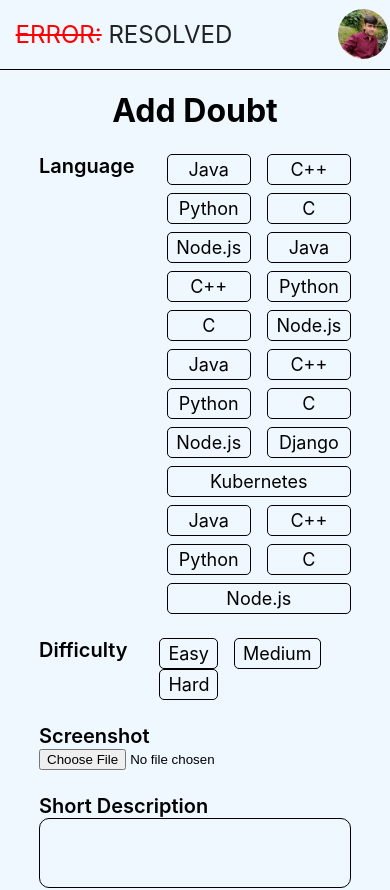
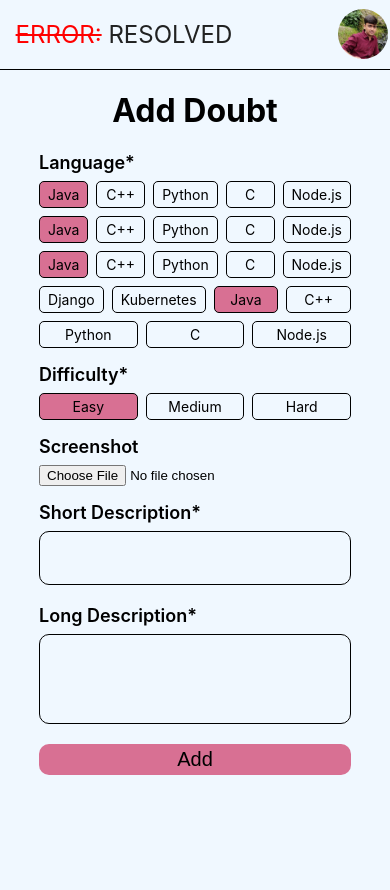
Before and after one commit to arpitgoyal442/Error-Resolved, a Next.js app: page /student/new-doubt in a window 390 px wide. Shown: the top 890 px of the page. After the commit the page ends 844 px from the top, so only its background shows below. Built offline with nearby package versions, Linux system fonts and the light colour scheme.

Commit message:
new-doubt page

```diff
--- a/pages/student/new-doubt.js
+++ b/pages/student/new-doubt.js
@@ -1,3 +1,4 @@
+import { useState } from "react";
 import Navbar from "../../components/Navbar";
 
 const topics = [
@@ -26,51 +27,63 @@ const topics = [
 ];
 
 function add() {
+	const [language, setLanguage] = useState(topics[0]),
+		[difficulty, setDifficulty] = useState(1),
+		[screenshot, setScreenshot] = useState(null),
+		[shortDesc, setShortDesc] = useState(""),
+		[longDesc, setLongDesc] = useState("");
 	return (
 		<div className="addDoubt">
 			<Navbar />
-
 			<div className="addDoubt_body">
 				<h1 className="addDoubt_mainHead">Add Doubt</h1>
 
 				<div className="addDoubt_form">
 					<div className="addDoubt_language">
-						<label htmlFor="" className="addDoubt_heading">
-							Language
+						<label className="addDoubt_heading">
+							Language*
 						</label>
 						<div className="list">
 							{topics.map((t, i) => (
-								<p key={i}>{t}</p>
+								<p key={i} className={language===t?'active':undefined} onClick={() => setLanguage(t)}>{t}</p>
 							))}
 						</div>
 					</div>
 					<div className="addDoubt_difficulty">
-						<label htmlFor="" className="addDoubt_heading">
-							Difficulty
+						<label className="addDoubt_heading">
+							Difficulty*
 						</label>
 						<div className="list">
-							<p>Easy</p>
-							<p>Medium</p>
-							<p>Hard</p>
+							<p className={difficulty===1?'active':undefined} onClick={() => setDifficulty(1)}>Easy</p>
+							<p className={difficulty===2?'active':undefined} onClick={() => setDifficulty(2)}>Medium</p>
+							<p className={difficulty===3?'active':undefined} onClick={() => setDifficulty(3)}>Hard</p>
 						</div>
 					</div>
 
 					<div>
-						<label htmlFor="" className="addDoubt_heading">Screenshot</label>
-						<input type="file" />
+						<label className="addDoubt_heading">
+							Screenshot
+						</label>
+						<input type="file" onChange={(e) => setScreenshot(e.target.files[0])} />
 					</div>
 
 					<div>
-						<label htmlFor="" className="addDoubt_heading">Short Description</label>
-						<textarea name="" id="" cols="30" rows="2"></textarea>
+						<label className="addDoubt_heading">
+							Short Description*
+						</label>
+						<textarea required value={shortDesc} onChange={(e) => setShortDesc(e.target.value)} cols="30" rows="2" maxLength={50}></textarea>
 					</div>
 
 					<div>
-						<label htmlFor="" className="addDoubt_heading">Long Description</label>
-						<textarea name="" id="" cols="30" rows="3"></textarea>
+						<label className="addDoubt_heading">
+							Long Description*
+						</label>
+						<textarea required value={longDesc} onChange={(e) => setLongDesc(e.target.value)} cols="30" rows="4"></textarea>
 					</div>
 
-					<div className="addDoubt_btnParent"><button className="addDoubt_btn">Add</button></div>
+					<div className="addDoubt_btnParent">
+						<button className="addDoubt_btn">Add</button>
+					</div>
 				</div>
 			</div>
 		</div>
--- a/styles/student/NewDoubt.css
+++ b/styles/student/NewDoubt.css
@@ -35,6 +35,9 @@
 	border: 1px solid black;
 	cursor: pointer;
 }
+.addDoubt_form .list p.active{
+	background-color: var(--button);
+}
 .addDoubt_language .list p:hover {
 	background-color: var(--button);
 }
@@ -61,9 +64,9 @@
 }
 .addDoubt_form {
 	width: 80%;
-    margin:auto;
+	margin: auto;
 }
-.addDoubt_form > div{
+.addDoubt_form > div {
 	margin: 1.5rem 0;
 }
 .addDoubt_form textarea {
@@ -77,7 +80,7 @@
 	border-radius: 10px;
 	border: 1px solid black;
 }
-.addDoubt_btnParent{
+.addDoubt_btnParent {
 	display: flex;
 	justify-content: center;
 }
@@ -92,3 +95,32 @@
 	background-color: rgb(104, 253, 203);
 	cursor: pointer;
 }
+@media screen and (max-width: 600px) {
+	.addDoubt_heading {
+		font-size: 18px;
+		margin-bottom: 0.5rem !important;
+	}
+	.addDoubt_form > div {
+		margin: 1rem 0;
+		display: block;
+	}
+	.addDoubt_form .list,
+	.addDoubt_form input,
+	.addDoubt_form textarea {
+		margin-top: 0.5rem;
+	}
+	.addDoubt_form .list{
+		column-gap: 0.5rem;
+		font-size: 14px;
+	}
+	.addDoubt_form .list p{
+		flex: 1;
+		text-align: center;
+	}
+	.addDoubt_form textarea{
+		padding: 0.5rem;
+	}
+	.addDoubt_btn {
+		width: 100%;
+	}
+}
```
Lines whose indentation alone changed are shown as unchanged.
